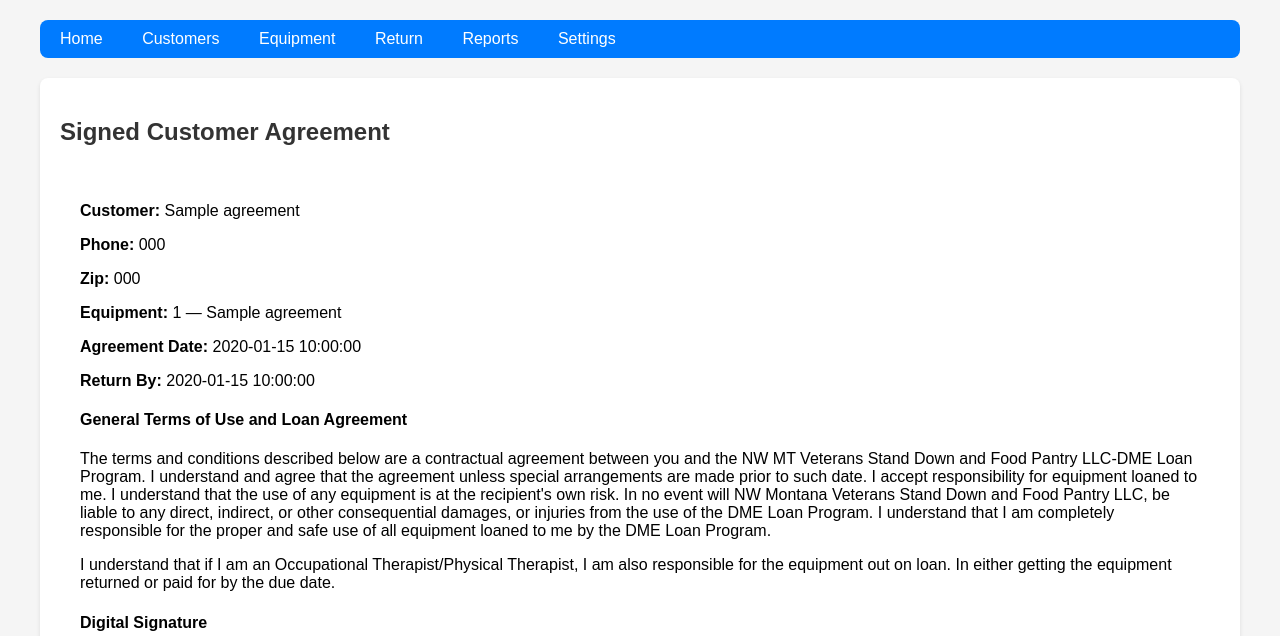
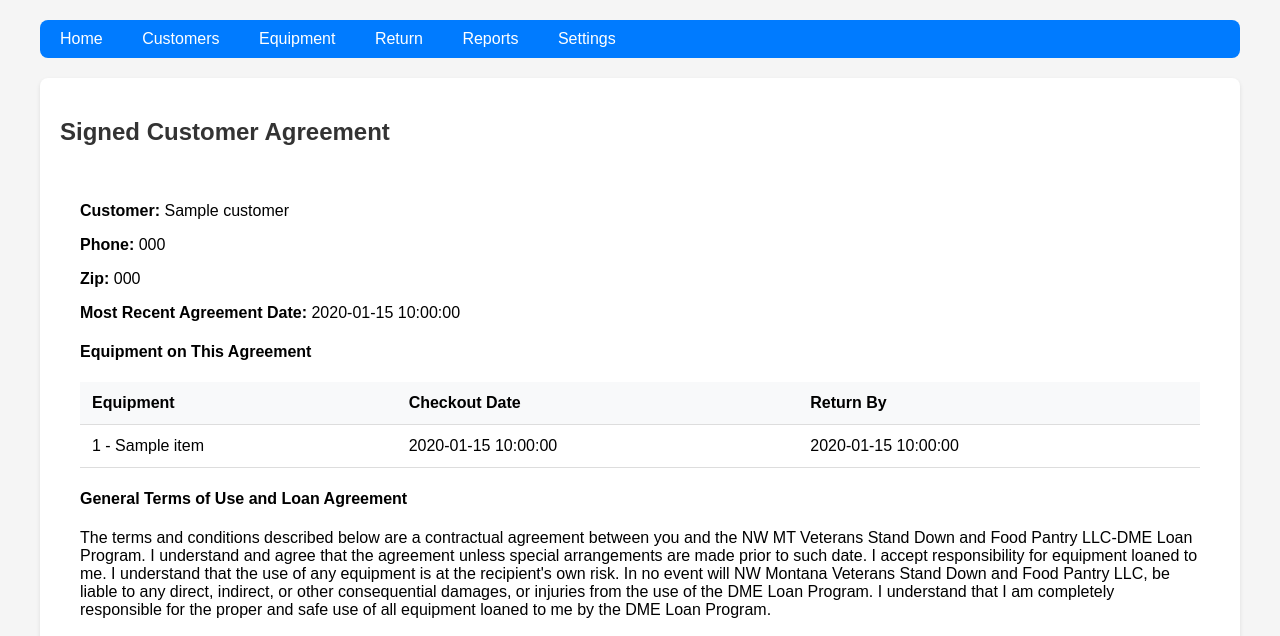
Before and after one commit to SupernovaSunrise/Relational-Database, a Flask app: template templates/agreement_view.html in a window 1280 px wide. Shown: the top 636 px of the page. Run offline with Flask 3, Linux system fonts and the light colour scheme; the template is opened without the code that fills it: most values are stand-ins (such as "Sample title", 1, 10 or a date in 2020).

Commit message:
Improve agreement workflow, reporting, and return sorting
Preserve checkout dates across agreement updates

Cancel unsaved agreements when leaving the form

Add monthly Guests Per Day analytics filtering

Fix Return page sorting

Consolidate agreements by customer and add customer agreement links

```diff
--- a/templates/agreement_view.html
+++ b/templates/agreement_view.html
@@ -3,18 +3,38 @@
 {% block content %}
 <h2>Signed Customer Agreement</h2>
 <div class="card" id="agreement-card" style="padding: 20px; background: #fff;">
-    <p><strong>Customer:</strong> {{ agreement.customer_name }}</p>
-    <p><strong>Phone:</strong> {{ agreement.phone }}</p>
-    <p><strong>Zip:</strong> {{ agreement.zip_code }}</p>
-    <p><strong>Equipment:</strong> {{ agreement.equipment_id }}{% if agreement.item_name %} — {{ agreement.item_name }}{% endif %}</p>
-    <p><strong>Agreement Date:</strong> {{ agreement.agreement_date or 'Not recorded' }}</p>
-    <p><strong>Return By:</strong> {{ agreement.due_date }}</p>
+    <p><strong>Customer:</strong> {{ customer.name }}</p>
+    <p><strong>Phone:</strong> {{ customer.phone }}</p>
+    <p><strong>Zip:</strong> {{ customer.zip_code }}</p>
+    <p><strong>Most Recent Agreement Date:</strong> {{ agreement_date or 'Not recorded' }}</p>
+
+    <h4>Equipment on This Agreement</h4>
+    <table>
+        <thead>
+            <tr>
+                <th>Equipment</th>
+                <th>Checkout Date</th>
+                <th>Return By</th>
+            </tr>
+        </thead>
+        <tbody>
+            {% for item in agreements %}
+            <tr>
+                <td>{{ item.equipment_id }}{% if item.item_name %} - {{ item.item_name }}{% endif %}</td>
+                <td>{{ item.checked_out_date }}</td>
+                <td>{{ item.due_date }}</td>
+            </tr>
+            {% endfor %}
+        </tbody>
+    </table>
+
     <h4>General Terms of Use and Loan Agreement</h4>
     <p>The terms and conditions described below are a contractual agreement between you and the NW MT Veterans Stand Down and Food Pantry LLC-DME Loan Program. I understand and agree that the agreement unless special arrangements are made prior to such date. I accept responsibility for equipment loaned to me. I understand that the use of any equipment is at the recipient's own risk. In no event will NW Montana Veterans Stand Down and Food Pantry LLC, be liable to any direct, indirect, or other consequential damages, or injuries from the use of the DME Loan Program. I understand that I am completely responsible for the proper and safe use of all equipment loaned to me by the DME Loan Program.</p>
     <p>I understand that if I am an Occupational Therapist/Physical Therapist, I am also responsible for the equipment out on loan. In either getting the equipment returned or paid for by the due date.</p>
+
     <h4>Digital Signature</h4>
-    {% if agreement.agreement_data %}
-        <img src="{{ agreement.agreement_data }}" alt="Customer signature" style="max-width:100%; border:1px solid #ddd;" />
+    {% if signature_data %}
+        <img src="{{ signature_data }}" alt="Customer signature" style="max-width:100%; border:1px solid #ddd;" />
     {% else %}
         <p>No signature saved.</p>
     {% endif %}
--- a/templates/customers.html
+++ b/templates/customers.html
@@ -33,6 +33,9 @@
             <td contenteditable="true" data-table="customers" data-row-id="{{ customer.id }}" data-field="zip_code">{{ customer.zip_code }}</td>
             <td>{{ customer.date_added }}</td>
             <td>
+                {% if customer.has_agreement %}
+                <a class="btn" href="{{ url_for('customer_agreement_view', customer_id=customer.id) }}">View Agreement</a>
+                {% endif %}
                 <form method="POST" action="{{ url_for('delete_customer', customer_id=customer.id) }}" style="display:inline; margin:0;">
                     <button type="submit" class="btn btn-danger" onclick="return confirm('Delete customer {{ customer.name }}?');">Delete</button>
                 </form>
--- a/templates/master.html
+++ b/templates/master.html
@@ -112,7 +112,7 @@
             <td>
                 {% if item.loan_id %}
                     {% if item.agreement_data %}
-                        <a class="btn" href="{{ url_for('agreement_view', loan_id=item.loan_id) }}">View Agreement</a>
+                        <a class="btn" href="{{ url_for('customer_agreement_view', customer_id=item.customer_id) }}">View Agreement</a>
                     {% endif %}
                     <form method="POST" style="display:inline; margin:0;">
                         <input type="hidden" name="action" value="return">
--- a/web_app.py
+++ b/web_app.py
@@ -489,7 +489,7 @@ def master_control():
     cursor = conn.cursor()
     query = (
         "SELECT equipment.equipment_id, equipment.item_name, customers.id AS customer_id, customers.name AS customer_name, "
-        "customers.phone AS customer_phone, loans.id AS loan_id, loans.checked_out_date, loans.due_date "
+        "customers.phone AS customer_phone, loans.id AS loan_id, loans.checked_out_date, loans.due_date, loans.agreement_data "
         "FROM equipment "
         "LEFT JOIN loans ON equipment.equipment_id = loans.equipment_id AND loans.returned_date IS NULL "
         "LEFT JOIN customers ON loans.customer_id = customers.id "
@@ -531,16 +531,22 @@ def customers():
     search = request.args.get('search', '').strip()
     conn = connect_db()
     cursor = conn.cursor()
+    customer_query = (
+        "SELECT customers.id, customers.name, customers.phone, customers.zip_code, customers.date_added, "
+        "EXISTS(SELECT 1 FROM loans WHERE loans.customer_id = customers.id "
+        "AND loans.returned_date IS NULL AND loans.agreement_data IS NOT NULL) AS has_agreement "
+        "FROM customers "
+    )
     if search:
         search_pattern = f"%{search}%"
         cursor.execute(
-            "SELECT id, name, phone, zip_code, date_added FROM customers "
+            customer_query +
             "WHERE name LIKE ? OR phone LIKE ? OR zip_code LIKE ? "
             "ORDER BY name",
             (search_pattern, search_pattern, search_pattern),
         )
     else:
-        cursor.execute("SELECT id, name, phone, zip_code, date_added FROM customers ORDER BY name")
+        cursor.execute(customer_query + "ORDER BY name")
     customers_list = cursor.fetchall()
     conn.close()
     return render_template('customers.html', customers=customers_list, search=search)
@@ -741,7 +747,7 @@ def return_equipment():
     conn = connect_db()
     cursor = conn.cursor()
     query = (
-        "SELECT loans.id, loans.equipment_id, equipment.item_name, customers.name, "
+        "SELECT loans.id, loans.customer_id, loans.equipment_id, equipment.item_name, customers.name, "
         "customers.zip_code, loans.checked_out_date, loans.due_date, loans.agreement_data "
         "FROM loans "
         "JOIN equipment ON loans.equipment_id = equipment.equipment_id "
@@ -970,11 +976,13 @@ def settings():
 def reports():
     report_type = request.args.get('report_type', 'checkout')
     year_filter = request.args.get('year_filter', '')
+    month_filter = request.args.get('month_filter', '')
 
     if request.method == 'POST':
         action = request.form.get('action')
         report_type = request.form.get('report_type', report_type)
         year_filter = request.form.get('year_filter', year_filter)
+        month_filter = request.form.get('month_filter', month_filter)
         conn = connect_db()
         cursor = conn.cursor()
         if action == 'delete_checkout':
@@ -990,7 +998,7 @@ def reports():
                 conn.commit()
                 flash('Item sale log entry removed successfully.')
         conn.close()
-        return redirect(url_for('reports', report_type=report_type, year_filter=year_filter))
+        return redirect(url_for('reports', report_type=report_type, year_filter=year_filter, month_filter=month_filter))
 
     conn = connect_db()
     cursor = conn.cursor()
@@ -1000,6 +1008,7 @@ def reports():
     analytics_summary = None
     daily_guests = []
     monthly_stats = []
+    analytics_months = []
 
     if report_type == 'checkout':
         query = "SELECT id, customer_zip_code, item_name, equipment_id, checkout_date, is_first_item FROM checkout_log WHERE 1=1"
@@ -1029,14 +1038,28 @@ def reports():
         params = (year_filter,) if year_filter else ()
 
         cursor.execute(
+            f"SELECT DISTINCT strftime('%Y-%m', checked_out_date) AS month FROM loans WHERE 1=1 {year_clause} ORDER BY month DESC",
+            params,
+        )
+        analytics_months = [row['month'] for row in cursor.fetchall() if row['month']]
+        if month_filter not in analytics_months:
+            month_filter = analytics_months[0] if analytics_months else ''
+
+        daily_clause = year_clause
+        daily_params = params
+        if month_filter:
+            daily_clause += " AND strftime('%Y-%m', checked_out_date) = ?"
+            daily_params += (month_filter,)
+
+        cursor.execute(
             f"""SELECT checked_out_date AS date,
                        COUNT(DISTINCT customer_id || '_' || checked_out_date) AS guest_count,
                        COUNT(*) AS item_count
                FROM loans
-               WHERE 1=1 {year_clause}
+               WHERE 1=1 {daily_clause}
                GROUP BY checked_out_date
                ORDER BY checked_out_date DESC""",
-            params,
+            daily_params,
         )
         daily_guests = cursor.fetchall()
 
@@ -1088,7 +1111,9 @@ def reports():
         report_type=report_type,
         report_title=report_title,
         year_filter=year_filter,
+        month_filter=month_filter,
         years=years,
+        analytics_months=analytics_months,
         analytics_summary=analytics_summary,
         daily_guests=daily_guests,
         monthly_stats=monthly_stats,
@@ -1418,20 +1443,50 @@ def agreement_view(loan_id):
     conn = connect_db()
     cursor = conn.cursor()
     cursor.execute(
-        "SELECT loans.id, loans.equipment_id, loans.agreement_data, loans.agreement_date, loans.due_date, "
-        "customers.name as customer_name, customers.phone, customers.zip_code, equipment.item_name "
-        "FROM loans "
-        "JOIN customers ON loans.customer_id = customers.id "
-        "LEFT JOIN equipment ON loans.equipment_id = equipment.equipment_id "
-        "WHERE loans.id = ? AND loans.returned_date IS NULL",
+        "SELECT customer_id FROM loans WHERE id = ? AND returned_date IS NULL AND agreement_data IS NOT NULL",
         (loan_id,),
     )
     agreement = cursor.fetchone()
     conn.close()
-    if not agreement or not agreement['agreement_data']:
+    if not agreement:
         flash('Agreement not found or no saved signature available.')
         return redirect(url_for('return_equipment'))
-    return render_template('agreement_view.html', agreement=agreement)
+    return redirect(url_for('customer_agreement_view', customer_id=agreement['customer_id']))
+
+
+@app.route('/customer_agreement_view/<int:customer_id>')
+def customer_agreement_view(customer_id):
+    conn = connect_db()
+    cursor = conn.cursor()
+    cursor.execute("SELECT id, name, phone, zip_code FROM customers WHERE id = ?", (customer_id,))
+    customer = cursor.fetchone()
+    if not customer:
+        conn.close()
+        flash('Customer not found.')
+        return redirect(url_for('customers'))
+
+    cursor.execute(
+        "SELECT loans.id, loans.equipment_id, equipment.item_name, loans.checked_out_date, loans.due_date, "
+        "loans.agreement_date, loans.agreement_data "
+        "FROM loans LEFT JOIN equipment ON loans.equipment_id = equipment.equipment_id "
+        "WHERE loans.customer_id = ? AND loans.returned_date IS NULL AND loans.agreement_data IS NOT NULL "
+        "ORDER BY loans.checked_out_date, loans.id",
+        (customer_id,),
+    )
+    agreements = cursor.fetchall()
+    conn.close()
+    if not agreements:
+        flash('No signed active agreement found for this customer.')
+        return redirect(url_for('customers'))
+
+    latest_agreement = max(agreements, key=lambda loan: (loan['agreement_date'] or '', loan['id']))
+    return render_template(
+        'agreement_view.html',
+        customer=customer,
+        agreements=agreements,
+        signature_data=latest_agreement['agreement_data'],
+        agreement_date=latest_agreement['agreement_date'],
+    )
 
 @app.route('/inline_update', methods=['POST'])
 def inline_update():
```
Also changed, not shown: templates/customer_agreement.html (+20 -0 lines), templates/reports.html (+11 -1 lines), templates/return_equipment.html (+13 -11 lines), 1 other file.
